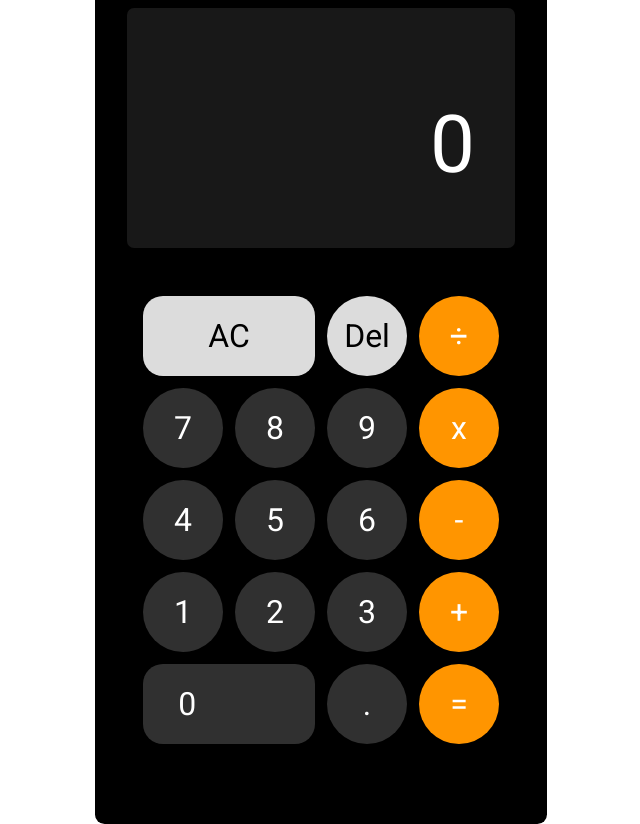
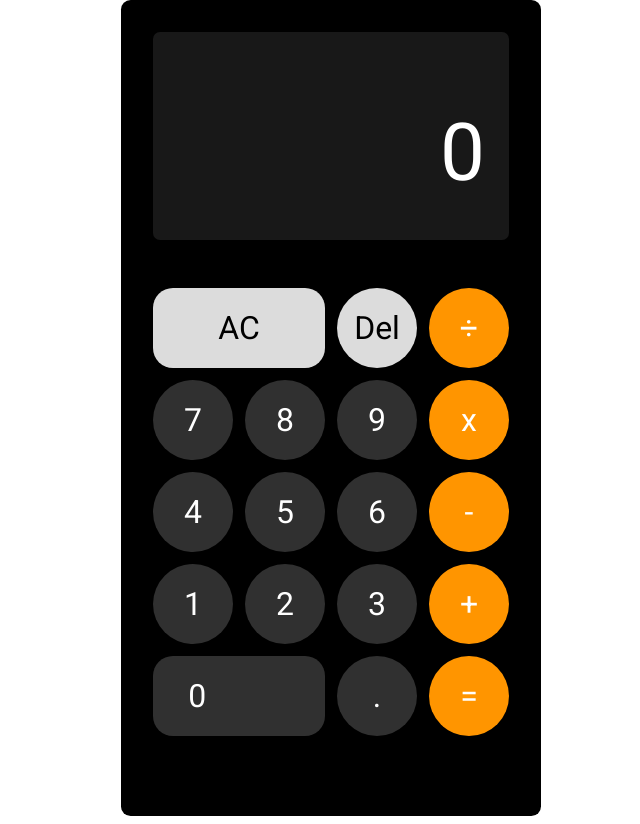
Before and after one commit to walkonmars36/js-calculator-may-22, a plain HTML site: page index.html in a window 1280 px wide. Shown: the whole page, without its empty margins (319-959 px from the left). Drawn offline with Linux system fonts and the light colour scheme.

Commit message:
adjusting padding

```diff
--- a/Partials/_calculator.scss
+++ b/Partials/_calculator.scss
@@ -1,10 +1,9 @@
 @use "./variables" as *;
+@use "./mixins" as *;
 
 .calculator {
   background-color: black;
   border-radius: 0.6rem;
-  // min-height: 90vh;
-
   padding: 2em;
 
   &__output {
@@ -14,13 +13,11 @@
     justify-content: space-around;
     align-items: flex-end;
 
-    padding: 0.5em;
-    min-height: 15rem;
+    padding: 0.3em;
+    min-height: 13rem;
 
     color: $color-white;
     font-size: 5rem;
-    // padding-right: 0.45em;
-    // padding-top: 0.5em;
 
     border-radius: 7px;
 
@@ -31,9 +28,9 @@
 
   &__keys {
     display: grid;
-
+    @include container;
     margin: 3rem 0;
-    padding: 0 1em;
+    // padding: 0 1em;
     grid-template-columns: repeat(4, 1fr);
     justify-items: center;
     gap: 0.75rem;
--- a/Partials/_layout.scss
+++ b/Partials/_layout.scss
@@ -1,10 +1,12 @@
 @use "./fonts" as *;
+@use "./mixins" as *;
 
 body {
-  height: 100vh;
-  display: flex;
-  flex-direction: column;
-  justify-content: center;
-  align-items: center;
+  @include container;
+  display: grid;
+  // display: flex;
+  // flex-direction: column;
+  // justify-content: center;
+  // align-items: center;
   font-family: "Roboto", sans-serif;
 }
--- a/Partials/_mixins.scss
+++ b/Partials/_mixins.scss
@@ -0,0 +1,5 @@
+@mixin container($width: 95%, $max-width: 25rem) {
+  width: $width;
+  margin: 0 auto;
+  max-width: $max-width;
+}
```
Also changed, not shown: style.css, 1 other file.
